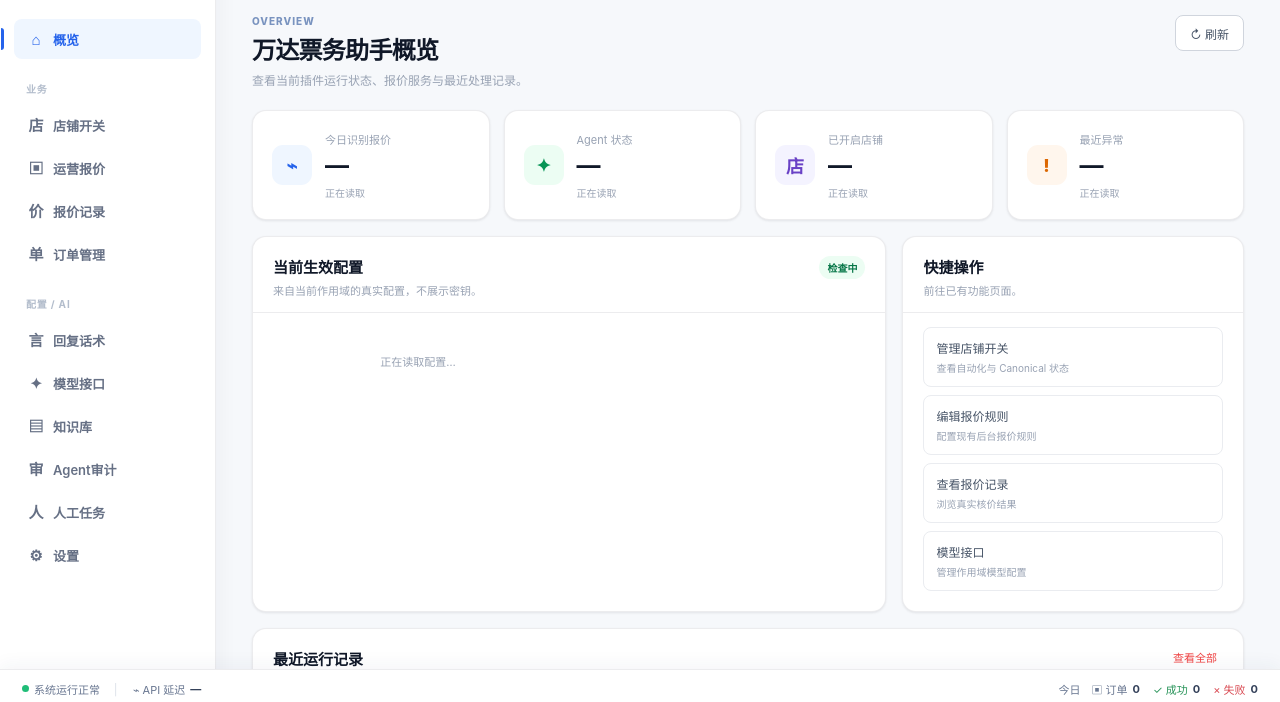
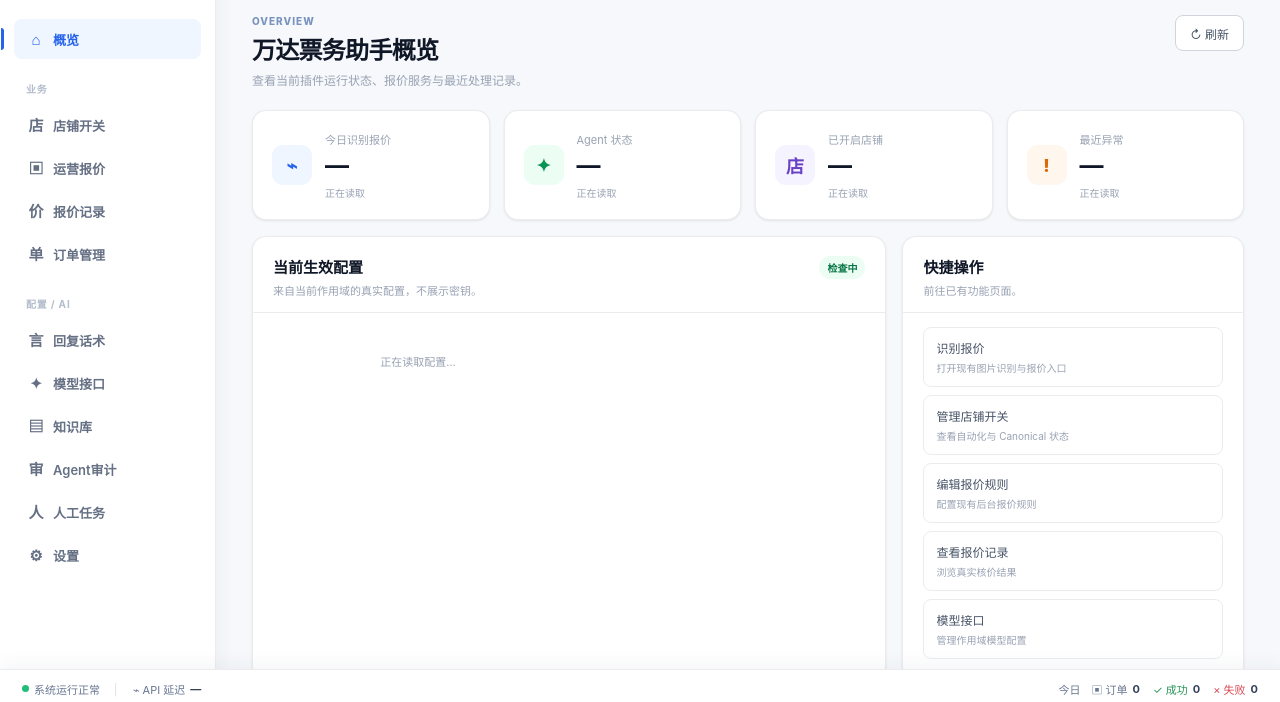
Before and after one commit to size0/yumaiduo, a website: page plugin-runtime/wanda-seat-autoquote/ui/index.html in a window 1280 px wide. Shown: the part 93-795 px from the top of the page. Drawn offline with Linux system fonts and the light colour scheme; files that its build step writes are made by us from their sources; files whose address does not match are found by name.

Commit message:
feat: keep recognition entry in overview actions

```diff
--- a/plugin-runtime/wanda-seat-autoquote/ui/index.html
+++ b/plugin-runtime/wanda-seat-autoquote/ui/index.html
@@ -41,7 +41,7 @@
     </div>
     <div class="overview-grid">
       <section class="cockpit-card config-card"><header><div><h3>当前生效配置</h3><p>来自当前作用域的真实配置，不展示密钥。</p></div><span class="status-badge success" id="overviewConfigStatus">检查中</span></header><div class="config-list" id="overviewConfigList"><div class="empty-state">正在读取配置…</div></div></section>
-      <section class="cockpit-card quick-card"><header><div><h3>快捷操作</h3><p>前往已有功能页面。</p></div></header><div class="quick-actions"><button type="button" data-quick-workspace="shops">管理店铺开关<span>查看自动化与 Canonical 状态</span></button><button type="button" data-quick-workspace="pricing">编辑报价规则<span>配置现有后台报价规则</span></button><button type="button" data-quick-workspace="quote-records">查看报价记录<span>浏览真实核价结果</span></button><button type="button" data-quick-workspace="model">模型接口<span>管理作用域模型配置</span></button></div></section>
+      <section class="cockpit-card quick-card"><header><div><h3>快捷操作</h3><p>前往已有功能页面。</p></div></header><div class="quick-actions"><button type="button" data-quick-workspace="chat">识别报价<span>打开现有图片识别与报价入口</span></button><button type="button" data-quick-workspace="shops">管理店铺开关<span>查看自动化与 Canonical 状态</span></button><button type="button" data-quick-workspace="pricing">编辑报价规则<span>配置现有后台报价规则</span></button><button type="button" data-quick-workspace="quote-records">查看报价记录<span>浏览真实核价结果</span></button><button type="button" data-quick-workspace="model">模型接口<span>管理作用域模型配置</span></button></div></section>
     </div>
     <section class="cockpit-card runs-card"><header><div><h3>最近运行记录</h3><p>只读展示 Agent 审计与人工任务摘要。</p></div><button class="text-button" type="button" data-quick-workspace="agent-audit">查看全部</button></header><div class="overview-runs" id="overviewRuns"><div class="empty-state">正在读取运行记录…</div></div></section>
   </section>
```
Also changed, not shown: docs/ui-cockpit-20260905/screenshots/after/01-overview.png.
